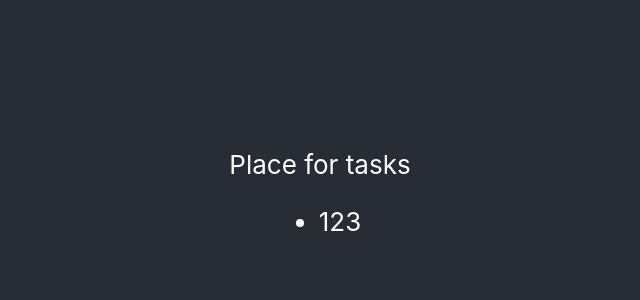
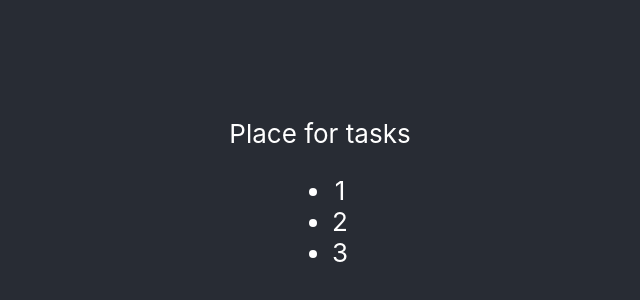
Before and after one commit to Alex-aa7/Result_Middle, a React (Create React App) app in the folder react-module/: page / in a window 1280 px wide. Shown: the part 194-494 px from the top of the page, without its empty margins (320-960 px from the left). Built offline with nearby package versions, Linux system fonts and the light colour scheme.

Commit message:
listStrings

```diff
--- a/react-module/src/App.js
+++ b/react-module/src/App.js
@@ -7,7 +7,7 @@ function App() {
     <div className="App">
       <header className="App-header">
         Place for tasks
-        <Todo/>
+        <Todo listStrings={[1,2,3]}/>
       </header>
     </div>
   );
--- a/react-module/src/sandbox/todo.jsx
+++ b/react-module/src/sandbox/todo.jsx
@@ -1,8 +1,10 @@
-export const Todo =()=> {
+export const Todo =({listStrings=[]})=> {
     return (
         <div>
             <ul>
-                <li>123</li>
+                {listStrings.map((value)=>(
+                    <li>{value}</li>
+                ))}
             </ul>
         </div>
     )
```
